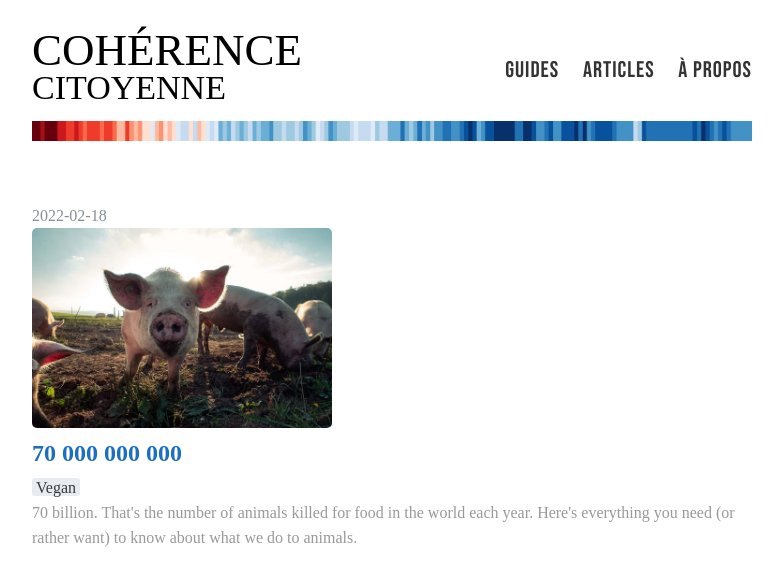
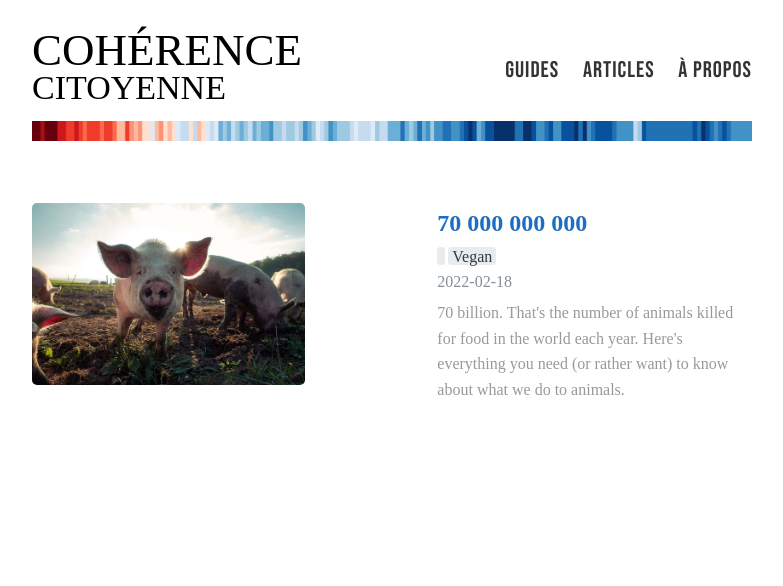
Before and after one commit to loicguichaoua/loicguichaoua.github.io, a Jekyll site: the page built from articles.html, in a window 1280 px wide. Shown: the top 586 px of the page, without its empty margins (248-1031 px from the left). Built offline with Jekyll 4.4.1, drawn with Linux system fonts in a browser that asks for light colours; some web fonts are replaced.

Commit message:
articles page

```diff
--- a/articles.html
+++ b/articles.html
@@ -13,14 +13,19 @@ layout: default
   <div class="posts">
     {% for post in site.posts %}
 
+      <a href="{{ site.baseurl }}{{ post.url }}">
         <article class="post">
+
           <br>
-        <span class="date" style="margin-bottom:5px;">
-          {{ post.date | date: "%Y-%m-%d" }}
-        </span>
-        <img src="/images/posts/friend-or-food.jpg" style="width:300px;margin-bottom:5px;">
+
+          <div style="display:flex;flex-direction:row;">
+
+            <img src="/images/posts/friend-or-food.jpg" style="object-fit:contain;max-width:70%;margin-right:3%;">
+
+            <div style="display:flex;flex-direction:column;margin-left:15px;">
+
               <h2>
-          <a href="{{ site.baseurl }}{{ post.url }}">{{ post.title }}</a>
+                {{ post.title }}
               </h2>
 
               <div class="meta">
@@ -35,10 +40,19 @@ layout: default
                 </ul>
               </div>
 
+              <span class="date" style="margin-bottom:5px;">
+                {{ post.date | date: "%Y-%m-%d" }}
+              </span>
+
               <div class="entry" style="color: #999;">
                 {{ post.description }}
               </div>
+
+            </div>
+
+          </div>
         </article>
+      </a>
 
     {% endfor %}
   </div>
```
Lines whose indentation alone changed are shown as unchanged.
